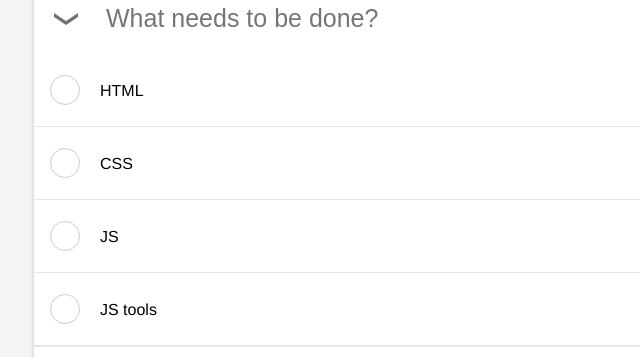
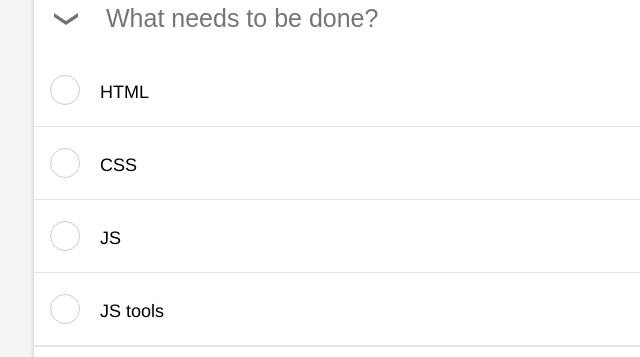
Before and after one commit to ok-technopolis-autumn-2019/Makary_Boriskin, a plain HTML site: page index.html in a window 1280 px wide. Shown: the part 176-533 px from the top of the page, 256-896 px from the left. Drawn offline with Linux system fonts and the light colour scheme.

Commit message:
Исправляет неточности

```diff
--- a/styles/custom-checkbox.css
+++ b/styles/custom-checkbox.css
@@ -2,7 +2,6 @@
 	display: inline-block;
 	position: relative;
 }
-
 	.custom-checkbox__target {
 		position: absolute;
 		width: 100%;
@@ -16,11 +15,9 @@
 		border-radius: 50%;
 		z-index: 1;
 	}
-
 	.custom-checkbox__target:checked ~ .custom-checkbox__visual {
 		border-color: #5dc2af;
 	}
-
 	.custom-checkbox__target:checked ~ .custom-checkbox__visual .custom-checkbox__visual_icon {
 		width: 20px;
 		height: 20px;
@@ -30,7 +27,6 @@
 		margin: -10px;
 		background: url("../icons/completed.png");
 	}
-
 	.custom-checkbox__visual {
 		width: 30px;
 		height: 30px;
--- a/styles/todo-tasks__item_text.css
+++ b/styles/todo-tasks__item_text.css
@@ -0,0 +1,4 @@
+.todo-tasks__item_text {
+	font-family: 'HelveticaNeueCyr', 'HelveticaNeue', 'Times', sans-serif;
+	font-size: 18px;
+}
--- a/styles/todo.css
+++ b/styles/todo.css
@@ -5,5 +5,5 @@ body {
 .todo {
 	max-width: 700px;
 	margin: auto;
-	padding: 0 16px 16px;
+	padding: 0 20px 20px;
 }
```
Also changed, not shown: index.html (+3 -7 lines), 1 other file.
